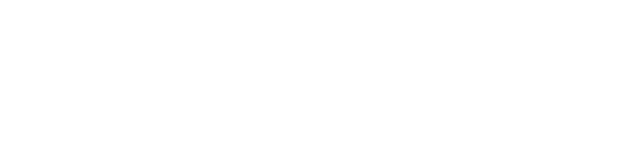
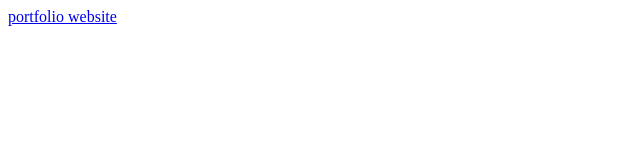
Before and after one commit to janeberry/Frontend-portfolio, a plain HTML site: page index.html in a window 1280 px wide. Shown: the whole page, without its empty margins (0-640 px from the left). Drawn offline with Linux system fonts and the light colour scheme.

Commit message:
Update index.html

```diff
--- a/index.html
+++ b/index.html
@@ -6,6 +6,6 @@
     <title>Document</title>
 </head>
 <body>
-
+    <a href="portfolio.html">portfolio website</a>
 </body>
 </html>
```
